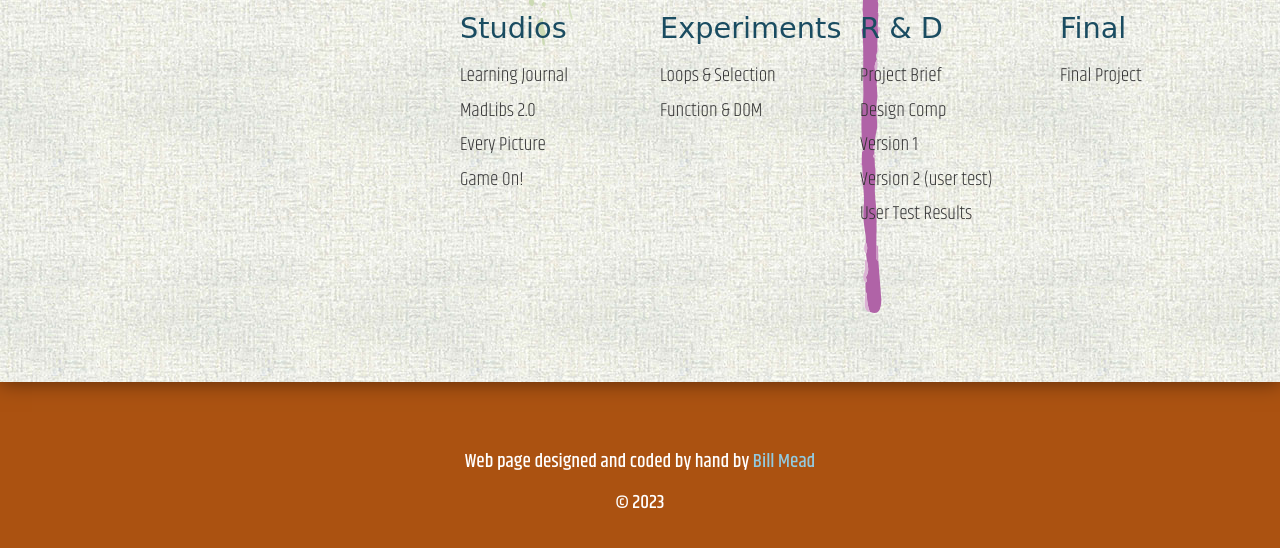
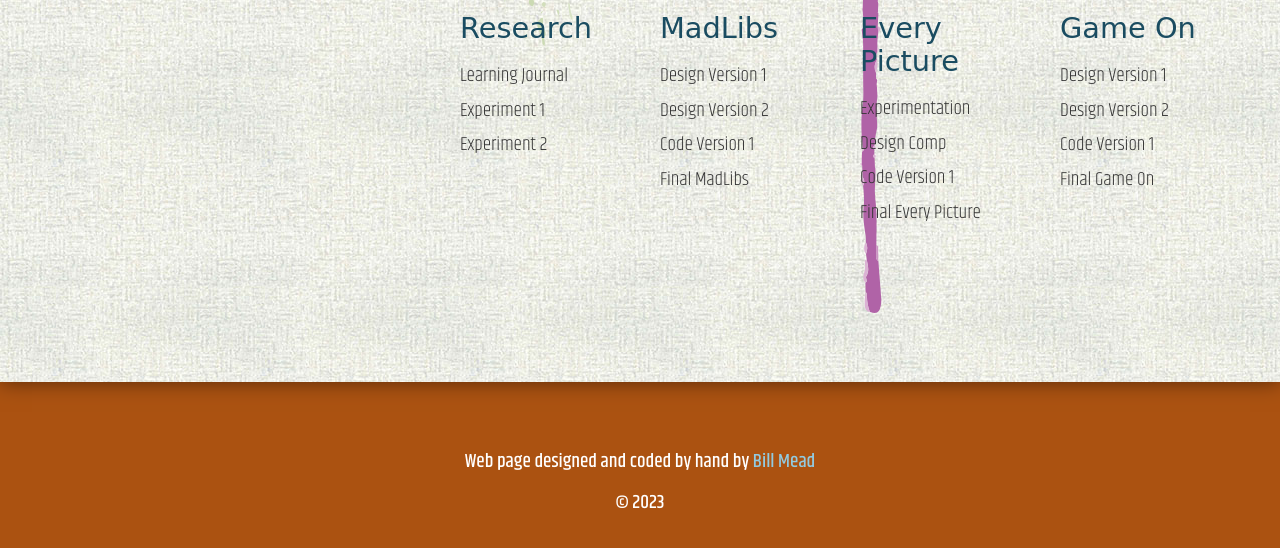
Before and after one commit to wmmeaducd/des157portal, a plain HTML site: page index.html in a window 1280 px wide. Shown: the part 234-782 px from the top of the page. Drawn offline with nearby package versions, Linux system fonts and the light colour scheme; a web font is replaced by a local one.

Commit message:
updated column content

```diff
--- a/index.html
+++ b/index.html
@@ -23,36 +23,39 @@
         </header>
         <main>
             <section>
-                <h2>Studios</h2>
+                <h2>Research</h2>
                 <ul>
                     <li><a href="#">Learning Journal</a></li>
-                    <li><a href="#">MadLibs 2.0</a></li>
-                    <li><a href="#">Every Picture</a></li>
-                    <li><a href="#">Game On!</a></li>
+                    <li><a href="#">Experiment 1</a></li>
+                    <li><a href="#">Experiment 2</a></li>
                 </ul>
             </section>
             <section>
-                <h2>Experiments</h2>
+                <h2>MadLibs</h2>
                 <ul>
-                    <li><a href="#">Loops &amp; Selection</a></li>
-                    <li><a href="#">Function &amp; DOM</a></li>
+                    <li><a href="#">Design Version 1</a></li>
+                    <li><a href="#">Design Version 2</a></li>
+                    <li><a href="#">Code Version 1</a></li>
+                    <li><a href="#">Final MadLibs</a></li>
                 </ul>
             </section>
             <section>
-                <h2>R &amp; D</h2>
+                <h2>Every Picture</h2>
                 <ul>
-                    <li><a href="#">Project Brief</a></li>
+                    <li><a href="#">Experimentation</a></li>
                     <li><a href="#">Design Comp</a></li>
-                    <li><a href="#">Version 1</a></li>
-                    <li><a href="#">Version 2 (user test)</a></li>
-                    <li><a href="#">User Test Results</a></li>
+                    <li><a href="#">Code Version 1</a></li>
+                    <li><a href="#">Final Every Picture</a></li>
                 </ul>
             </section>
 
             <section>
-                <h2>Final</h2>
+                <h2>Game On</h2>
                 <ul>
-                    <li><a href="#">Final Project</a></li>
+                    <li><a href="#">Design Version 1</a></li>
+                    <li><a href="#">Design Version 2</a></li>
+                    <li><a href="#">Code Version 1</a></li>
+                    <li><a href="#">Final Game On</a></li>
                 </ul>
             </section>
         </main>
```
